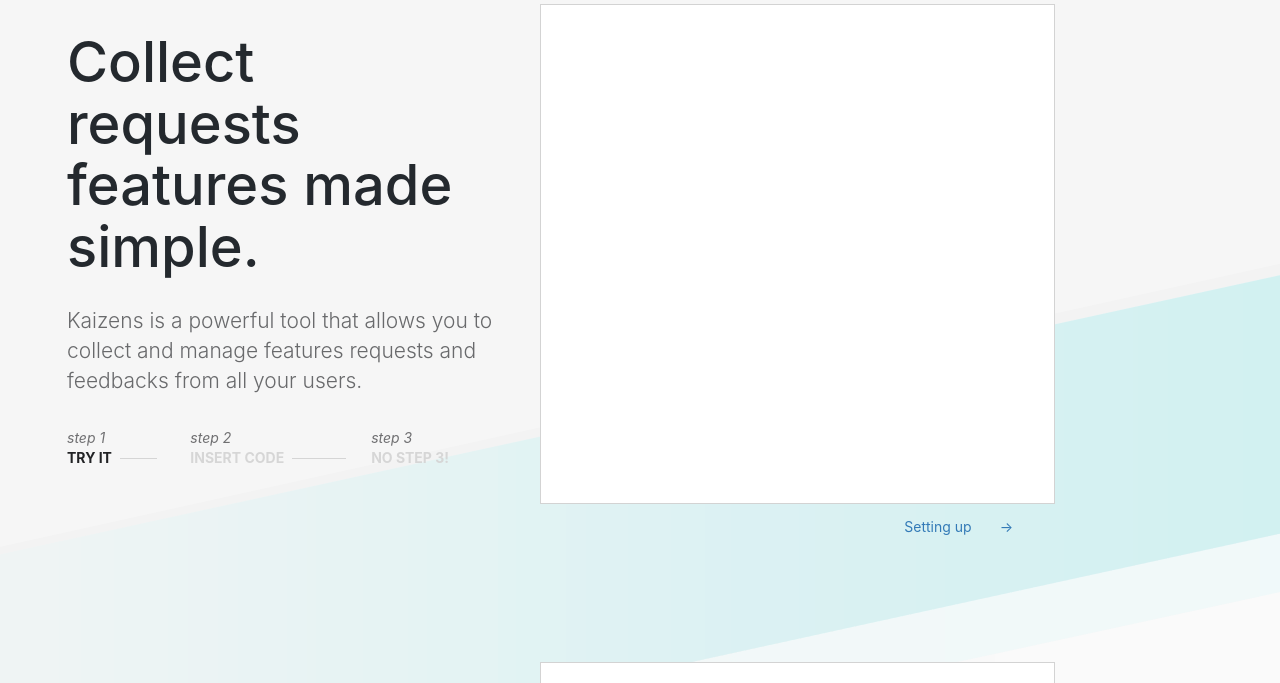
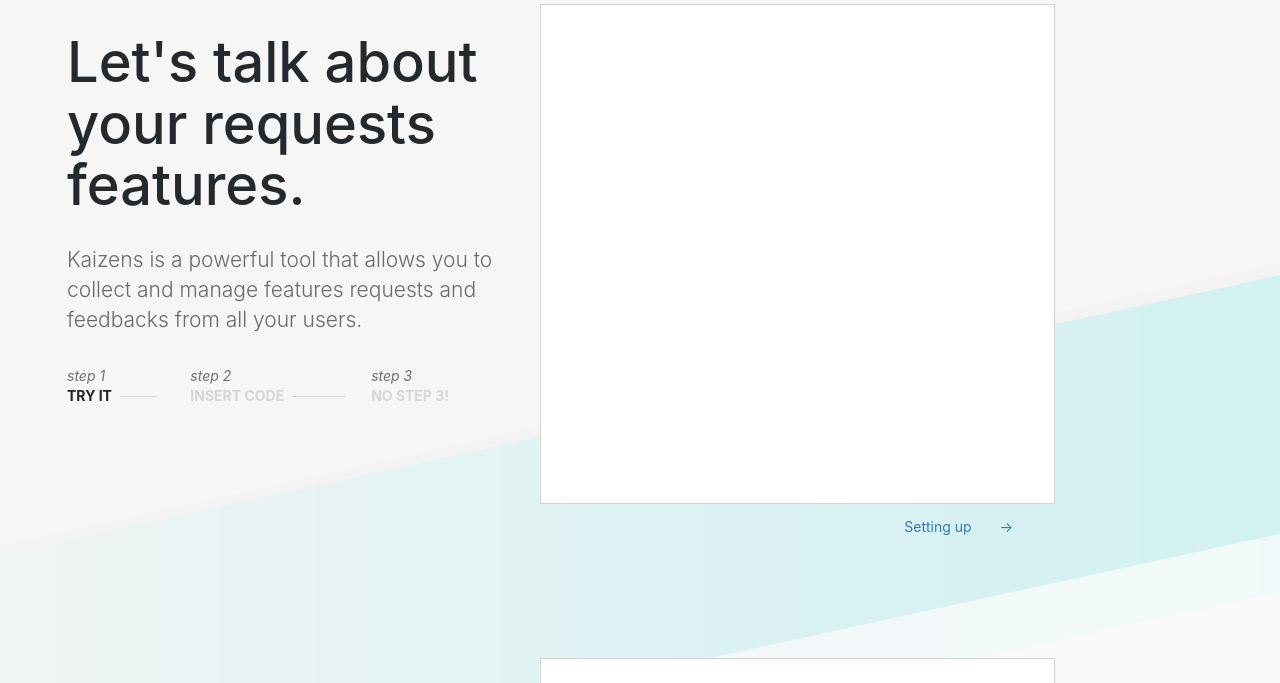
Before and after one commit to kaizensio/kaizensio.github.io, a plain HTML site: page index.html in a window 1280 px wide. Shown: the part 50-733 px from the top of the page. Drawn offline with nearby package versions, Linux system fonts and the light colour scheme; some packages are replaced by stand-ins of ours; a script that the page names is missing.

Commit message:
Worgin header v5

```diff
--- a/index.html
+++ b/index.html
@@ -32,7 +32,7 @@
     <section id="demo">
       <div class="row">
         <div class="col-sm-6 content">
-          <h1>Collect requests features made simple.</h1>
+          <h1>Let's talk about your requests features.</h1>
           <p>Kaizens is a powerful tool that allows you to collect and manage features requests and feedbacks from all your users.</p>
           <ol class="steps">
             <li class="active" style="width:30%"><span class="step-level">step 1</span><a href="#demo"><span class="step-title">TRY IT</span><span class="step-bar"></span></a></li>
```
